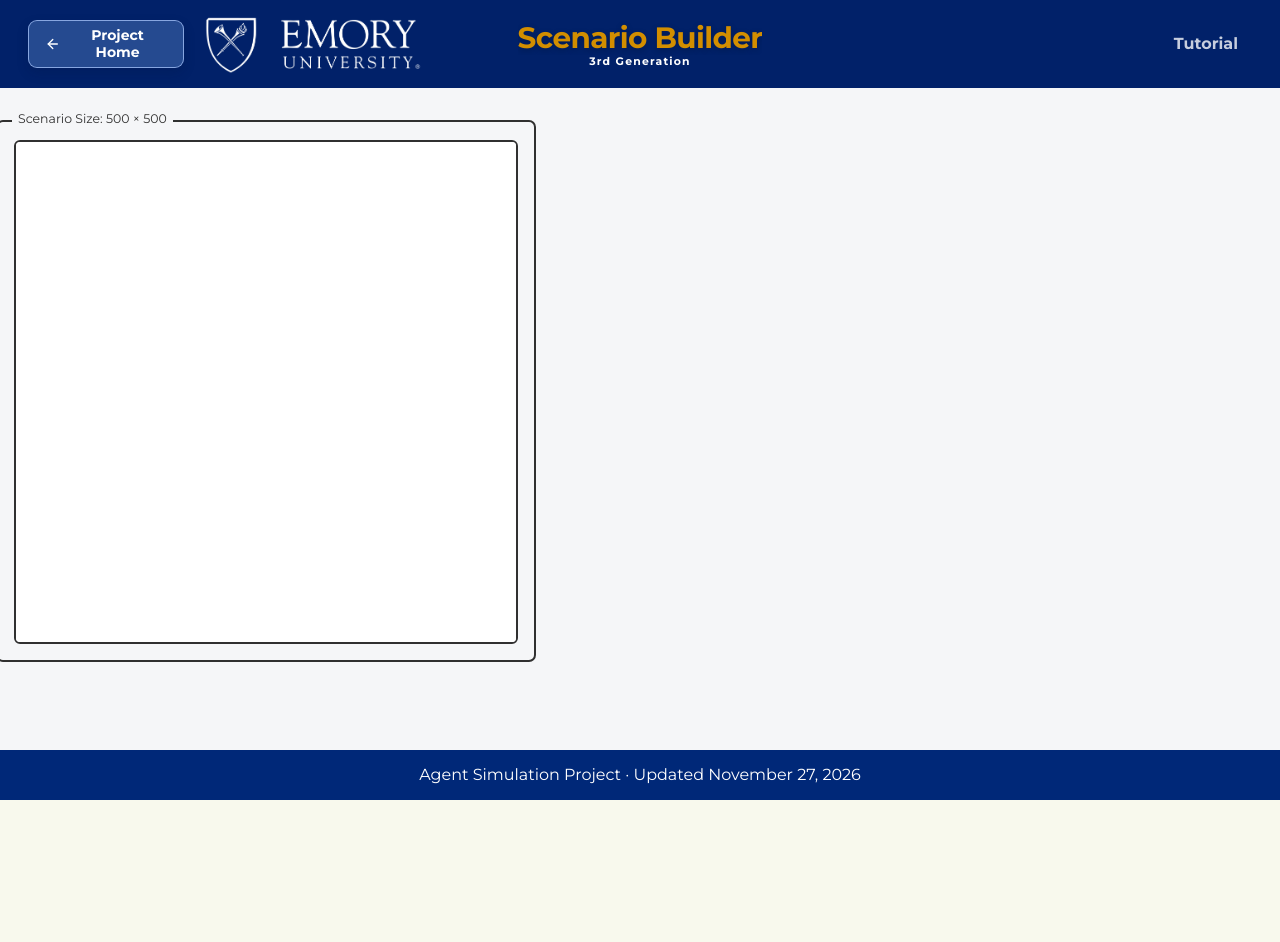
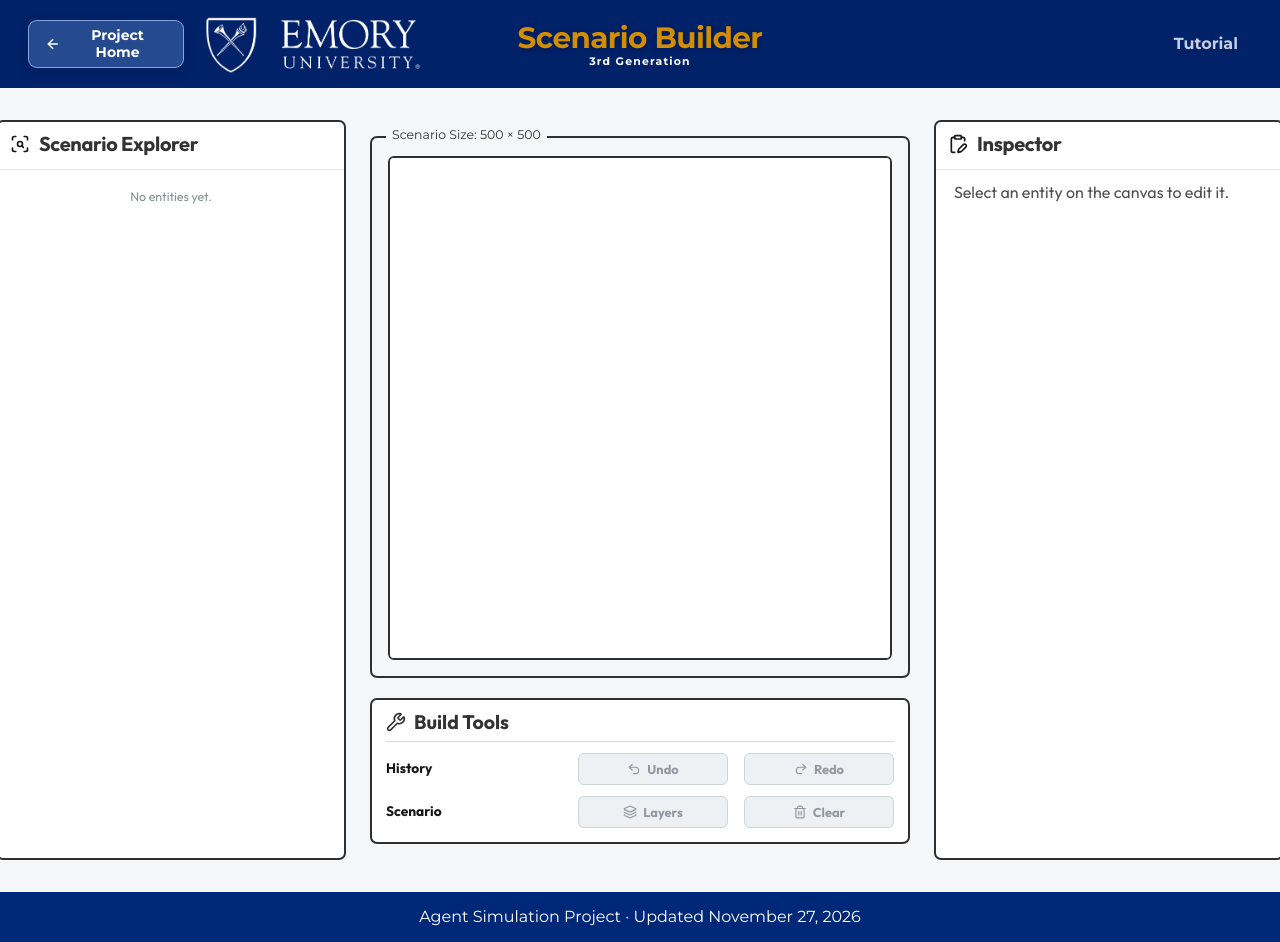
Before and after one commit to yizewang2006/agent-simulation-webpage, a React (Vite) app in the folder agent-simulation-react/: page /scenario-builder-3rd-gen in a window 1280 px wide. Before the commit the page ends 800 px from the top, so only its background shows below. Built offline with nearby package versions, Linux system fonts and the light colour scheme.

Commit message:
LookAtMouse and Updated logic for Snapshots

```diff
--- a/agent-simulation-react/src/components/simulation-3rd-gen/RuntimeControlCard.jsx
+++ b/agent-simulation-react/src/components/simulation-3rd-gen/RuntimeControlCard.jsx
@@ -134,7 +134,7 @@ export default function RuntimeControlCard({
         </label>
 
         <button
-          className={`${styles.dangerAction} ${styles.runtimeOptionButton}`}
+          className={`${styles.secondaryAction} ${styles.runtimeOptionButton}`}
           type="button"
           disabled={!hasSnapshots}
           onClick={requestRestore}
--- a/agent-simulation-react/src/components/simulation-3rd-gen/SimulationExplorer.jsx
+++ b/agent-simulation-react/src/components/simulation-3rd-gen/SimulationExplorer.jsx
@@ -2,6 +2,7 @@ import { createElement, useEffect, useMemo, useRef, useState } from 'react';
 import {
   Bot,
   BrainCircuit,
+  Camera,
   ChevronDown,
   Circle,
   Download,
@@ -54,6 +55,8 @@ export default function SimulationExplorer({
   onRestoreSnapshot,
   onRenameSnapshot,
   onDeleteSnapshot,
+  onCreateSnapshot,
+  snapshotLimit,
 }) {
   const [searchTerm, setSearchTerm] = useState('');
   const [snapshotToRestore, setSnapshotToRestore] = useState(null);
@@ -493,6 +496,25 @@ export default function SimulationExplorer({
           </div>
         )}
 
+        {activeTab === EXPLORER_TABS.HISTORY && (
+          <div className={styles.explorerPresetAction}>
+            <button
+              className={`${styles.secondaryAction} ${styles.explorerPresetButton}`}
+              type="button"
+              disabled={snapshots.length >= snapshotLimit}
+              title={
+                snapshots.length >= snapshotLimit
+                  ? 'Delete a snapshot before creating another.'
+                  : 'Create a Snapshot'
+              }
+              onClick={onCreateSnapshot}
+            >
+              <Camera size={16} aria-hidden="true" />
+              Create a Snapshot ({snapshots.length}/{snapshotLimit})
+            </button>
+          </div>
+        )}
+
         <div className={styles.explorerListViewport}>
           <div
             ref={listRef}
--- a/agent-simulation-react/src/data/whatsNew.js
+++ b/agent-simulation-react/src/data/whatsNew.js
@@ -1,4 +1,14 @@
 export const whatsNewItems = [
+  {
+    date: '2026-08-17',
+    title: 'Target Selection and Snapshots',
+    description: 'Redesigned the Target Entity Selector after Google Flights’ airline filters and added snapshots for restoring earlier simulation states.',
+  },
+  {
+    date: '2026-08-14',
+    title: 'Activation System',
+    description: 'Implemented the Activation System for configuring when and how strongly behaviors affect agents.',
+  },
   {
     date: '2026-08-08',
     title: 'Third Generation Experience',
--- a/agent-simulation-react/src/pages/Landing.jsx
+++ b/agent-simulation-react/src/pages/Landing.jsx
@@ -30,7 +30,7 @@ const featureCards = [
 
 const sortedUpdates = [...whatsNewItems].sort(
   (first, second) => new Date(second.date) - new Date(first.date),
-);
+).slice(0, 3);
 
 function formatUpdateDate(date) {
   return new Intl.DateTimeFormat('en-US', {
--- a/agent-simulation-react/src/pages/ScenarioBuilder3rdGen.jsx
+++ b/agent-simulation-react/src/pages/ScenarioBuilder3rdGen.jsx
@@ -1,11 +1,24 @@
+import { Layers3, Redo2, Trash2, Undo2, Wrench } from 'lucide-react';
 import Header from '../components/simulation-3rd-gen/Header3rdGen.jsx';
 import Footer from '../components/shared/Footer.jsx';
+import WorkspaceExplorer from '../components/workspace/WorkspaceExplorer.jsx';
+import WorkspaceInspector from '../components/workspace/WorkspaceInspector.jsx';
 import styles from '../styles/3rd-gen/simulation.module.css';
 
 const CANVAS_WIDTH = 500;
 const CANVAS_HEIGHT = 500;
 
 export default function ScenarioBuilder3rdGen() {
+  function renderScenarioExplorer() {
+    return (
+      <WorkspaceExplorer title="Scenario Explorer">
+        <div className={styles.explorerContent}>
+          <p className={styles.explorerEmpty}>No entities yet.</p>
+        </div>
+      </WorkspaceExplorer>
+    );
+  }
+
   function renderScenarioBuilderCanvas() {
     return (
       <section className={styles.centerWorkspace} aria-label="Scenario Builder canvas">
@@ -23,7 +36,66 @@ export default function ScenarioBuilder3rdGen() {
             />
           </div>
         </figure>
+
+        <section className={styles.runtimeCard} aria-labelledby="build-tools-title">
+          <h2 className={styles.runtimeTitle} id="build-tools-title">
+            <Wrench size={20} aria-hidden="true" />
+            Build Tools
+          </h2>
+
+          <div className={styles.runtimeOptions}>
+            <span className={styles.runtimeLabel}>History</span>
+            <button
+              className={`${styles.secondaryAction} ${styles.runtimeOptionButton}`}
+              type="button"
+              disabled
+            >
+              <Undo2 size={14} aria-hidden="true" />
+              Undo
+            </button>
+            <button
+              className={`${styles.secondaryAction} ${styles.runtimeOptionButton}`}
+              type="button"
+              disabled
+            >
+              <Redo2 size={14} aria-hidden="true" />
+              Redo
+            </button>
+          </div>
+
+          <div className={styles.runtimeOptions}>
+            <span className={styles.runtimeLabel}>Scenario</span>
+            <button
+              className={`${styles.secondaryAction} ${styles.runtimeOptionButton}`}
+              type="button"
+              disabled
+            >
+              <Layers3 size={14} aria-hidden="true" />
+              Layers
+            </button>
+            <button
+              className={`${styles.dangerAction} ${styles.runtimeOptionButton}`}
+              type="button"
+              disabled
+            >
+              <Trash2 size={14} aria-hidden="true" />
+              Clear
+            </button>
+          </div>
+        </section>
       </section>
+    );
+  }
+
+  function renderScenarioInspector() {
+    return (
+      <WorkspaceInspector>
+        <div className={styles.inspectorContent}>
+          <p className={styles.inspectorBuildInstruction}>
+            Select an entity on the canvas to edit it.
+          </p>
+        </div>
+      </WorkspaceInspector>
     );
   }
 
@@ -32,7 +104,9 @@ export default function ScenarioBuilder3rdGen() {
       <Header title="Scenario Builder" subtitle="3rd Generation" />
 
       <main className={styles.simulationArea} aria-label="Scenario Builder workspace">
+        {renderScenarioExplorer()}
         {renderScenarioBuilderCanvas()}
+        {renderScenarioInspector()}
       </main>
 
       <Footer />
--- a/agent-simulation-react/src/styles/3rd-gen/simulation.module.css
+++ b/agent-simulation-react/src/styles/3rd-gen/simulation.module.css
@@ -1910,6 +1910,15 @@
   background-color: #f3f5f8;
 }
 
+.secondaryAction:disabled,
+.secondaryAction:disabled:hover {
+  border-color: #cfd4dc;
+  background-color: #eef0f3;
+  color: #9298a1;
+  cursor: not-allowed;
+  transform: none;
+}
+
 .secondaryAction:active {
   border-color: #8793a4;
   background-color: #e8ecf1;
```
Also changed, not shown: agent-simulation-react/src/pages/Simulation3rdGen.jsx (+97 -22 lines).
